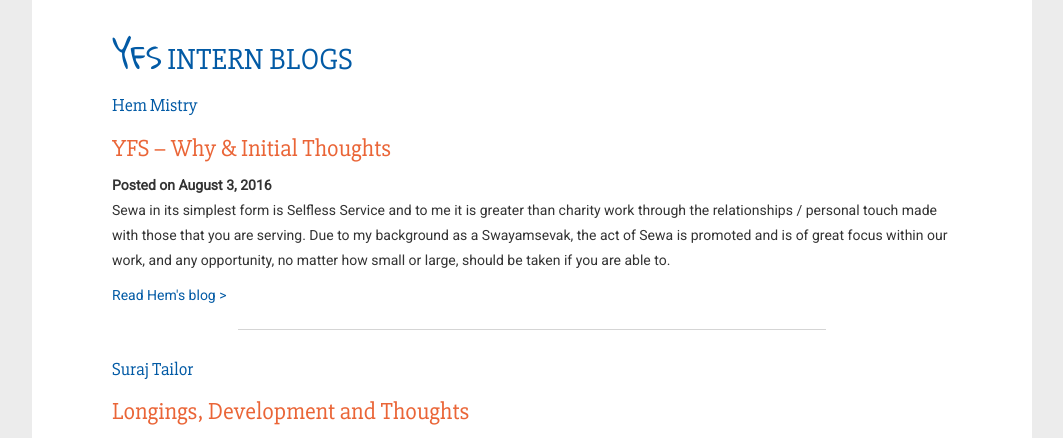
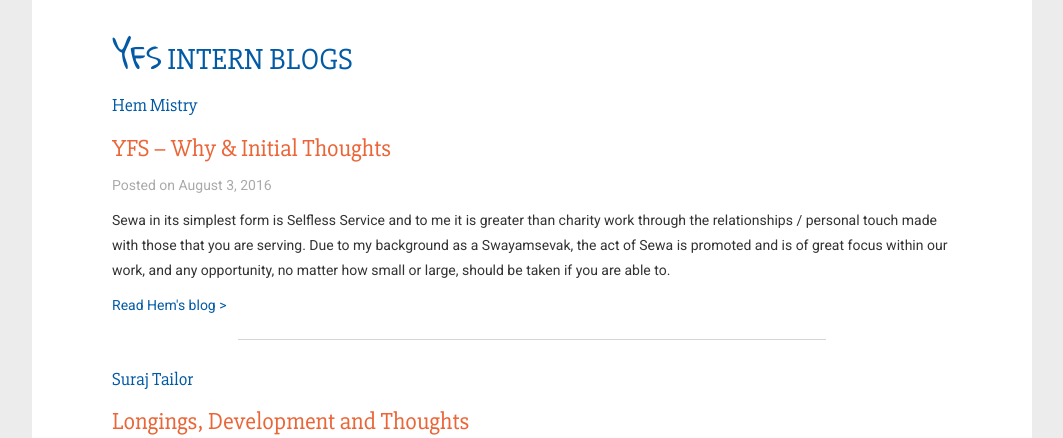
Before and after one commit to miteshsevani/yfs, a PHP site: page /blog/ in a window 1280 px wide. Shown: the part 157-595 px from the top of the page, without its empty margins (108-1171 px from the left). Run offline with PHP 8.4, Linux system fonts and the light colour scheme; style sheets or scripts are compiled from the project's sources; some libraries are stand-ins or nearby versions.

Commit message:
Blog: Changed font color for dates

```diff
--- a/blog/index.php
+++ b/blog/index.php
@@ -11,7 +11,7 @@
 			<div class="col col-sm-12">
 				<h4>Hem Mistry</h4>
 				<h3>YFS – Why & Initial Thoughts</h3>
-				<strong>Posted on August 3, 2016</strong>
+				<p class="date">Posted on August 3, 2016</p>
 				<p>Sewa in its simplest form is Selfless Service and to me it is greater than charity work through the relationships / personal touch made with those that you are serving. Due to my background as a Swayamsevak, the act of Sewa is promoted and is of great focus within our work, and any opportunity, no matter how small or large, should be taken if you are able to.</p>
 				<a href="https://hemmistry.wordpress.com" target="_blank">Read Hem's blog</a>
 				<hr />
--- a/build/blog/index.php
+++ b/build/blog/index.php
@@ -11,7 +11,7 @@
 			<div class="col col-sm-12">
 				<h4>Hem Mistry</h4>
 				<h3>YFS – Why & Initial Thoughts</h3>
-				<strong>Posted on August 3, 2016</strong>
+				<p class="date">Posted on August 3, 2016</p>
 				<p>Sewa in its simplest form is Selfless Service and to me it is greater than charity work through the relationships / personal touch made with those that you are serving. Due to my background as a Swayamsevak, the act of Sewa is promoted and is of great focus within our work, and any opportunity, no matter how small or large, should be taken if you are able to.</p>
 				<a href="https://hemmistry.wordpress.com" target="_blank">Read Hem's blog</a>
 				<hr />
--- a/sass/style.scss
+++ b/sass/style.scss
@@ -248,18 +248,14 @@ body {
 
 	// main section
 	.main {
-		line-height: 1.8em;
 		@media #{$tablet} {
 			padding: setSpacing(20);
 		}
-
 		@media #{$desktop} {
 			padding: setSpacing(20) setSpacing(80) setSpacing(50);
 		}
 
-		.brand {
-			@extend %brandFont;
-		}
+		line-height: 1.8em;
 
 		hr {
 		    height: 10px;
@@ -268,6 +264,13 @@ body {
 			&:last-child {
 				display:none;
 			}
+		}
+
+		.brand {
+			@extend %brandFont;
+		}
+		.date {
+			color: #aaa;
 		}
 		.top {
 			float:right;
```
Also changed, not shown: build/css/style.css.
